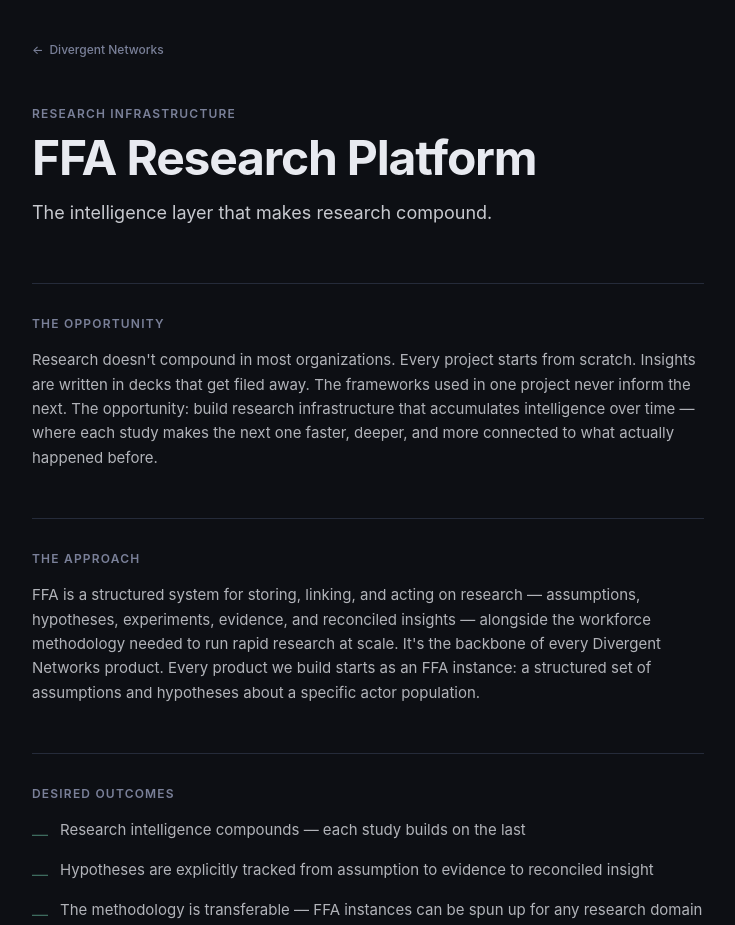
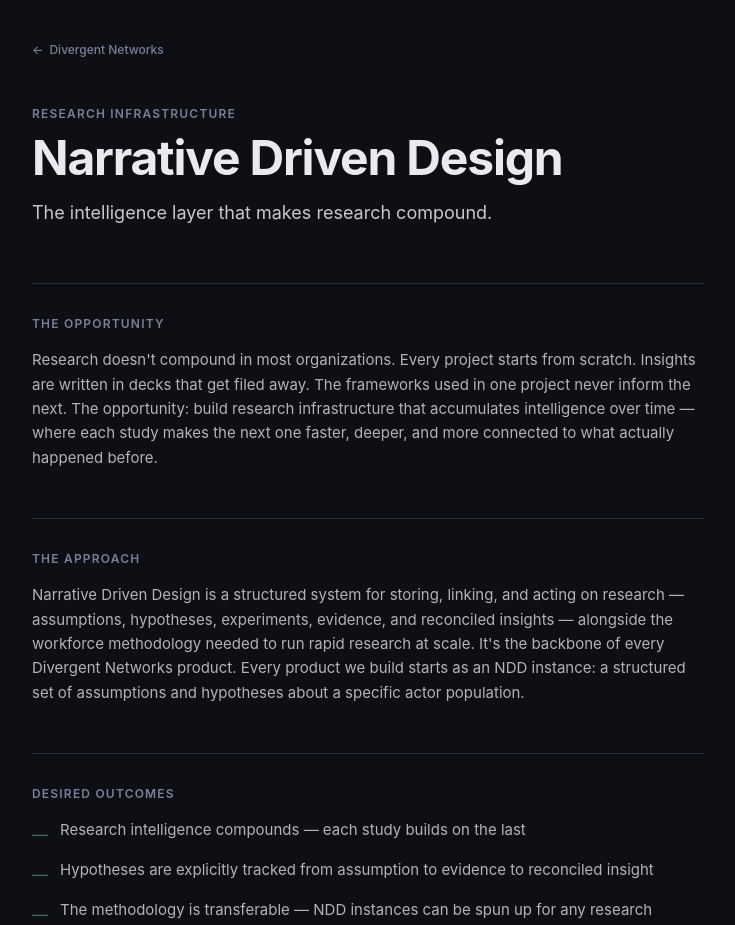
Before and after one commit to troyeffner/divergent-networks, a Next.js app: page /work/ffa in a window 1280 px wide. Shown: the part 60-985 px from the top of the page, without its empty margins (272-1007 px from the left). Built offline with nearby package versions, Linux system fonts and the light colour scheme.

Commit message:
feat: rename FFA Research Platform → Narrative Driven Design (NDD)

```diff
--- a/app/work/[slug]/page.tsx
+++ b/app/work/[slug]/page.tsx
@@ -64,21 +64,21 @@
       "Trust boundaries are portable — not locked into any one platform",
     ],
     stage:
-      "In development — FFA visibility pilot active. Trust circles model in progress.",
+      "In development — NDD visibility pilot active. Trust circles model in progress.",
   },
   ffa: {
-    name: "FFA Research Platform",
+    name: "Narrative Driven Design",
     category: "Research Infrastructure",
     status: "Active",
     tagline: "The intelligence layer that makes research compound.",
     opportunity:
       "Research doesn't compound in most organizations. Every project starts from scratch. Insights are written in decks that get filed away. The frameworks used in one project never inform the next. The opportunity: build research infrastructure that accumulates intelligence over time — where each study makes the next one faster, deeper, and more connected to what actually happened before.",
     approach:
-      "FFA is a structured system for storing, linking, and acting on research — assumptions, hypotheses, experiments, evidence, and reconciled insights — alongside the workforce methodology needed to run rapid research at scale. It's the backbone of every Divergent Networks product. Every product we build starts as an FFA instance: a structured set of assumptions and hypotheses about a specific actor population.",
+      "Narrative Driven Design is a structured system for storing, linking, and acting on research — assumptions, hypotheses, experiments, evidence, and reconciled insights — alongside the workforce methodology needed to run rapid research at scale. It's the backbone of every Divergent Networks product. Every product we build starts as an NDD instance: a structured set of assumptions and hypotheses about a specific actor population.",
     outcomes: [
       "Research intelligence compounds — each study builds on the last",
       "Hypotheses are explicitly tracked from assumption to evidence to reconciled insight",
-      "The methodology is transferable — FFA instances can be spun up for any research domain",
+      "The methodology is transferable — NDD instances can be spun up for any research domain",
       "Every Divergent Networks product has a traceable research lineage",
     ],
     stage:
--- a/components/Work.tsx
+++ b/components/Work.tsx
@@ -27,7 +27,7 @@
   },
   {
     slug: "ffa",
-    name: "FFA Research Platform",
+    name: "Narrative Driven Design",
     category: "Research Infrastructure",
     description:
       "The intelligence layer that powers every Divergent Networks product — a framework for accumulating, reconciling, and acting on research across time and teams.",
```
